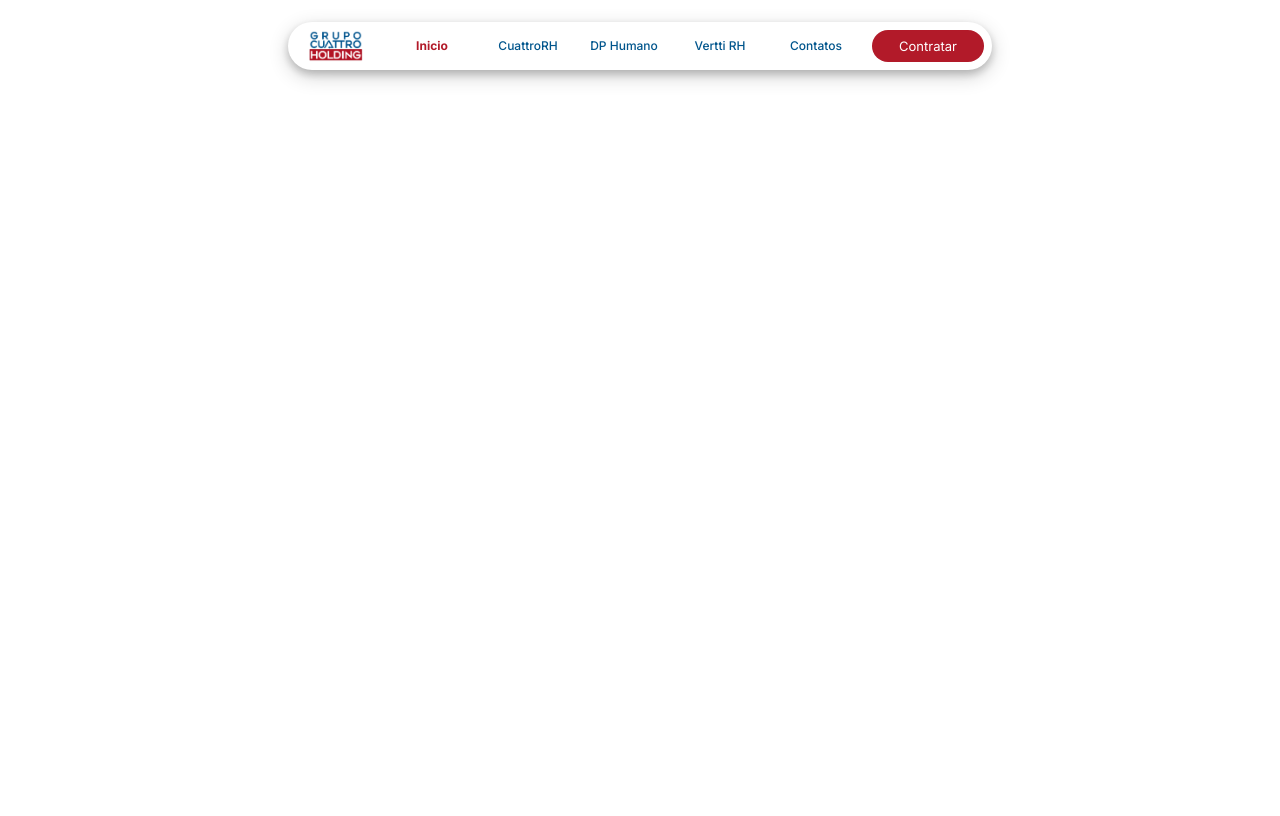
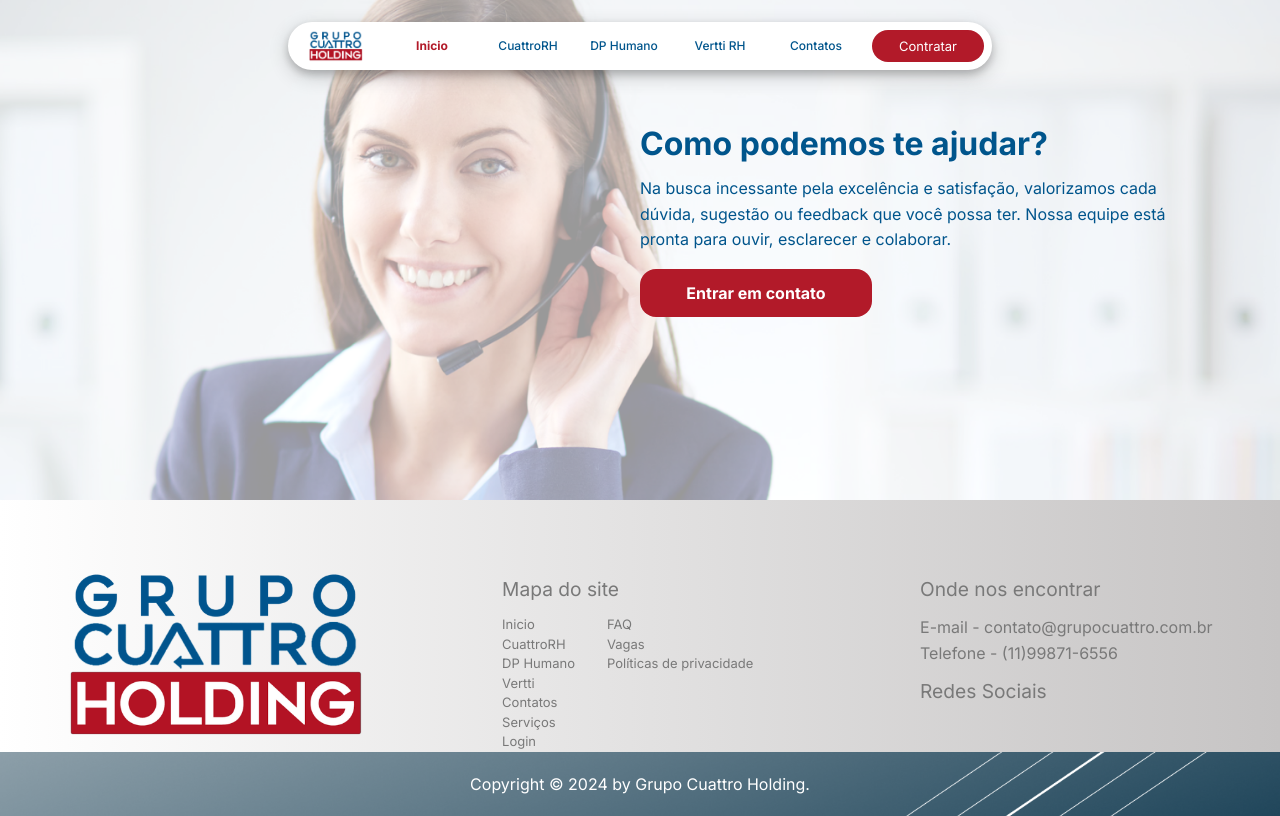
Before and after one commit to Bruno-Lafayette/Grupo-Cuattro-Holding, a plain HTML site: page Page/index.html in a window 1280 px wide. Drawn offline with Linux system fonts and the light colour scheme.

```diff
--- a/Page/index.html
+++ b/Page/index.html
@@ -10,7 +10,7 @@
     <nav>
         <ul>
             <li><img id="nav_logo_GCH" src="../../Images/GrupoCuattroHolding.png" alt=""></li>
-            <li id="option_active"><a href="/Page/index.html">Inicio</a></li>
+            <li id="option_active"><a href="../Page/">Inicio</a></li>
             <li><a href="">CuattroRH</a></li>
             <li><a href="">DP Humano</a></li>
             <li><a href="/Page/VRH/home_VRH.html">Vertti RH</a></li>
@@ -18,5 +18,62 @@
             <li id="nav_contract_btn">Contratar</li>
         </ul>
     </nav>
+
+    <main>
+
+    </main>
+
+    <footer>
+        <div id="container_how_can_help_you">
+            <h2>Como podemos te ajudar?</h2>
+            <p>Na busca incessante pela excelência e satisfação, valorizamos cada dúvida, sugestão ou feedback que você possa ter. Nossa equipe está pronta para ouvir, esclarecer e colaborar.</p>
+            <a href="">Entrar em contato</a>
+        </div>
+        <div id="container_map_site">
+            <div>
+                <img src="../../Images/GrupoCuattroHolding.png" alt="">
+            </div>
+            <div>
+                <h2 >Mapa do site</h2>
+                <div id="container_link_options">
+                    <div>
+                        <ol>
+                            <li><a href="">Inicio</a></li>
+                            <li><a href="">CuattroRH</a></li>
+                            <li><a href="">DP Humano</a></li>
+                            <li><a href="">Vertti</a></li>
+                            <li><a href="">Contatos</a></li>
+                            <li><a href="">Serviços</a></li>
+                            <li><a href="">Login</a></li>
+                        </ol>
+                    </div>
+                    <div>
+                        <ol>
+                            <li><a href="">FAQ</a></li>
+                            <li><a href="">Vagas</a></li>
+                            <li><a href="">Políticas de privacidade</a></li>
+                            <li><a href=""></a></li>
+                            <li><a href=""></a></li>
+                            <li><a href=""></a></li>
+                            <li><a href=""></a></li>
+                        </ol>
+                    </div>
+                </div>
+            </div>
+            <div>
+                <h2>Onde nos encontrar</h2>
+                <p>E-mail - contato@grupocuattro.com.br</p>
+                <p>Telefone - (11)99871-6556</p>
+                <h2>Redes Sociais</h2>
+                <a href=""><img src="" alt=""></a>
+                <a href=""><img src="" alt=""></a>
+                <a href=""><img src="" alt=""></a>
+            </div>
+        </div>
+        <div id="container_copy_right">
+            <p>Copyright © 2024 by Grupo Cuattro Holding. </p>
+        </div>
+    </footer>
+
 </body>
 </html>
--- a/Style/layout/VRH/home_VRH.css
+++ b/Style/layout/VRH/home_VRH.css
@@ -204,7 +204,7 @@
     display: flex;
     justify-content: center;
     align-items: center;
-    background-image: url('../../../Images/copyright_grupo_cuattro.png');
+    background-image: url('/Images/copyright_grupo_cuattro.png');
     background-size: cover;
     color: white;
 }
```
Also changed, not shown: Page/VRH/home_VRH.html (+1 -4 lines).
